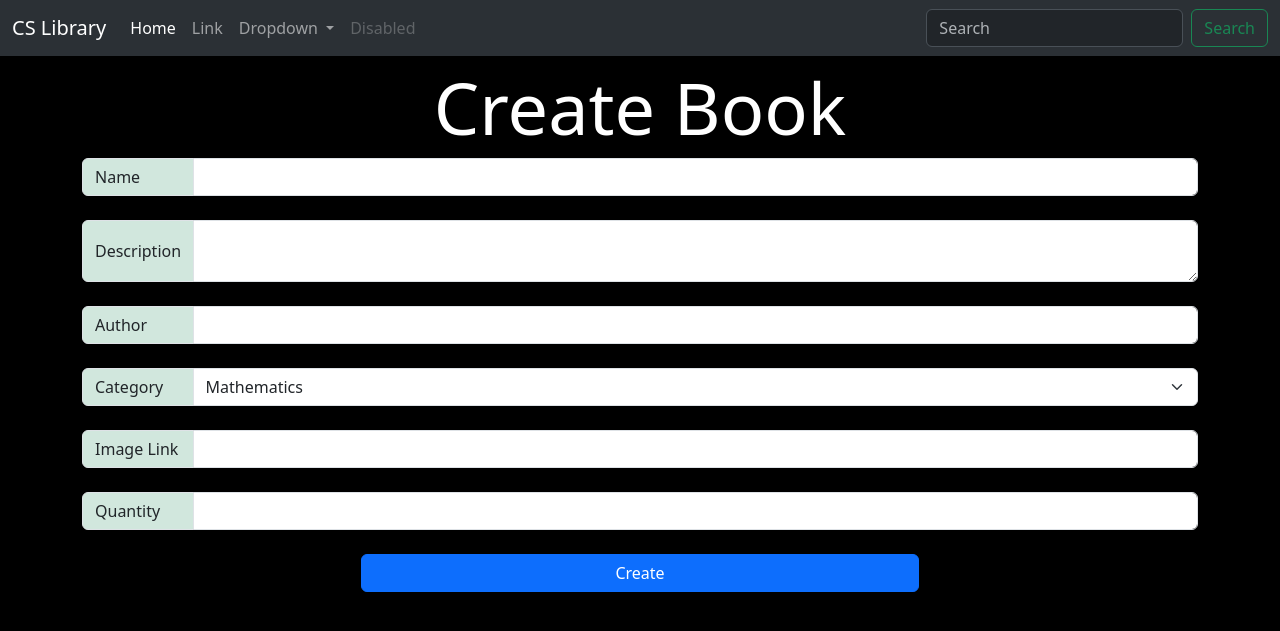
After one commit to Sahil-Deshpande-2003/RPOOP_library_management, a Django app: page /create in a window 1280 px wide. The commit adds this page. Shown: the top 631 px of the page. Run offline with Django 3.2, Linux system fonts and the light colour scheme; data comes from the database, SQL or seed files in the repository; both versions use the stored data as it was after the commit.

Commit message:
create page

```diff
--- a/home/forms.py
+++ b/home/forms.py
@@ -2,8 +2,6 @@ from django.forms import ModelForm
 from .models import Room
 
 class RoomForm(ModelForm):
-
     class Meta:
-
         model = Room
         fields='__all__'
--- a/home/models.py
+++ b/home/models.py
@@ -6,6 +6,8 @@ from django.contrib.auth.models import User
 
 class Category(models.Model):
     name = models.CharField(max_length=200)
+    image_link = models.CharField(max_length=200, null=True)
+    description = models.TextField(null=True)
 
     def __str__(self):
 
@@ -14,6 +16,7 @@ class Category(models.Model):
 class Room(models.Model):
 
     book_name = models.CharField(max_length=200)
+    book_description = models.TextField(null=True)
     author = models.CharField(max_length=200)
     category = models.ForeignKey(
         Category,
@@ -21,6 +24,9 @@ class Room(models.Model):
         blank=True,
         default=None
     )
+    image_link = models.CharField(max_length=200, null=True, default="https://twinklelearning.in/uploads/noimage.jpg")
+    book_quantity = models.PositiveSmallIntegerField(blank=True, default=1, null=True)
+
 
     def __str__(self):
         return self.book_name
--- a/home/urls.py
+++ b/home/urls.py
@@ -6,12 +6,13 @@ urlpatterns = [
     # path('',views.index,name="home"),
     path('', views.index, name="home"),
     path('category/<str:category>/', views.categories, name="category"),
+
     path('login',views.loginUser,name="login"),
     path('logout',views.logoutUser,name="logout"),
-    path('about',views.aboutUser,name="about"),
-    path('maths',views.mathUser,name="maths"),
-    path('display',views.displayBooks,name="display"),
-    path('addbook',views.addBookUser,name="addbook"),
+
+    path('book/<str:book>/', views.book, name="book"),
+    path('issue/<str:book>/', views.issue_book, name="issue"),
+    path('create',views.create_book,name="addbook"),
     path('updatebook/<str:pk>/',views.UpdateBookUser,name="updatebook"),
     path('deletebook/<str:pk>/',views.deletebookUser,name="deletebook"),
 
--- a/home/views.py
+++ b/home/views.py
@@ -14,18 +14,52 @@ def index(request):
     return render(request,'index.html', context)
 
 def categories(request,category):
-    print(category)
     rooms = Room.objects.filter(category__name = category)
-    print(rooms)
-    context = {'rooms':rooms}
+    context = {'rooms':rooms , 'category':category}
     return render(request, 'category.html', context)
 
+def book(request,book):
+    room = Room.objects.get(book_name = book)
+    context = {'room':room}
+    return render(request, 'book.html', context)
 
+def create_book(request):
+    form = RoomForm()
+    categories = Category.objects.all()
+    if request.method == 'POST':
+        try:
+            book_name = request.POST.get('book_name')
+            book_description = request.POST.get('book_description')
+            author = request.POST.get('author')
+            category = request.POST.get('category')
+            image_link = request.POST.get('image_link')
+            book_quantity = request.POST.get('book_quantity')
+            category_obj = Category.objects.get(name=category)
+            room = Room(book_name=book_name, book_description=book_description, author=author, category=category_obj, image_link=image_link, book_quantity=book_quantity)
+            room.save()
+        except:
+            pass
+    context = {'form' : form, 'categories':categories }
+    return render(request,'create.html',context)
 
-def displayBooks(request):
-    rooms = Room.objects.all()
-    context  = {'rooms':rooms}
-    return render(request,'display.html',context)
+def issue_book(request,book):
+    room = Room.objects.get(book_name = book)
+    print(room)
+    pass
+
+def UpdateBookUser(request,pk):
+    room = Room.objects.get(id=pk)
+    form = RoomForm(instance=room)
+    context={}
+    return render(request,'room_form.html',context)
+
+def deletebookUser(request,pk):
+    room = Room.objects.get(id=pk)
+    if request.method=='POST':
+        room.delete()
+        return redirect('display')
+    return render(request,'delete.html',{'obj':room})
+
 
 def loginUser(request):
     if request.method=="POST":
@@ -42,32 +76,3 @@ def loginUser(request):
 def logoutUser(request):
     logout(request)
     return redirect("/login")
-
-def aboutUser(request):
-    return render(request,"about.html")
-
-def mathUser(request):
-    return render(request,"maths.html")
-
-def addBookUser(request):
-    form = RoomForm()
-    if request.method == 'POST':
-        form = RoomForm(request.POST)
-        if (form.is_valid):
-            form.save()
-            return redirect('home')
-    context = {'form':form}
-    return render(request,'book_form.html',context)
-
-def UpdateBookUser(request,pk):
-    room = Room.objects.get(id=pk)
-    form = RoomForm(instance=room)
-    context={}
-    return render(request,'room_form.html',context)
-
-def deletebookUser(request,pk):
-    room = Room.objects.get(id=pk)
-    if request.method=='POST':
-        room.delete()
-        return redirect('display')
-    return render(request,'delete.html',{'obj':room})
--- /dev/null
+++ b/templates/create.html
@@ -0,0 +1,57 @@
+{% include 'navbar.html' %}
+
+{% block content %}
+{% csrf_token %}
+
+
+<title>Create Book</title>
+<link href="https://cdn.jsdelivr.net/npm/bootstrap@5.3.0-alpha3/dist/css/bootstrap.min.css" rel="stylesheet" integrity="sha384-KK94CHFLLe+nY2dmCWGMq91rCGa5gtU4mk92HdvYe+M/SXH301p5ILy+dN9+nJOZ" crossorigin="anonymous">
+
+
+<body class="bg-black">
+    <div class="container">
+        <h1 class="display-2 mt-2 text-white w-100 text-center">Create Book</h1>
+        <form class="needs-validation" action="/create" method="POST" novalidate>
+            <div class="input-group mb-4 has-validation">
+                <span class="input-group-text bg-success-subtle" style="width: 10%;">Name</span>
+                <input type="text" name="book_name" class="form-control" required>
+                <div class="invalid-feedback">
+                    Please provide the name of the book.
+                </div>
+            </div>
+            <div class="input-group mb-4">
+                <span class="input-group-text  bg-success-subtle" style="width: 10%;">Description</span>
+                <textarea class="form-control" name="book_description" aria-label="With textarea"></textarea>
+            </div>
+            <div class="input-group mb-4 ">
+                <span class="input-group-text bg-success-subtle" style="width: 10%;">Author</span>
+                <input type="text" name="author" class="form-control">
+            </div>
+            <div class="input-group mb-4 ">
+                <span class="input-group-text bg-success-subtle" style="width: 10%;">Category</span>
+                <select class="form-select" name="category" aria-label="Default select example">
+                    {% for category in categories %}
+                    <option value="{{category.name}}">{{category.name}}</option>
+                    {% endfor %}
+                </select>
+            </div>
+            <div class="input-group mb-4">
+                <span class="input-group-text bg-success-subtle" style="width: 10%;">Image Link</span>
+                <input type="text" name="image_link" class="form-control">
+            </div>
+            <div class="input-group mb-4 ">
+                <span class="input-group-text bg-success-subtle" style="width: 10%;">Quantity</span>
+                <input type="number" name="book_quantity" class="form-control">
+            </div>
+            <div class="d-flex w-100 justify-content-center">
+                {% csrf_token %}
+                <button type="submit" class="btn btn-primary w-50">Create</button>
+            </div>
+        </form>
+    </div>
+    <script src="https://cdn.jsdelivr.net/npm/bootstrap@5.3.0-alpha3/dist/js/bootstrap.bundle.min.js" integrity="sha384-ENjdO4Dr2bkBIFxQpeoTz1HIcje39Wm4jDKdf19U8gI4ddQ3GYNS7NTKfAdVQSZe" crossorigin="anonymous"></script>
+
+</body>
+</html>
+
+{% endblock content %}
```
Also changed, not shown: templates/about.html (deleted, +0 -27 lines), templates/book.html (added, +50 -0 lines), templates/book_form.html (deleted, +0 -23 lines), templates/category.html (+4 -5 lines), templates/maths.html (deleted, +0 -65 lines), db.sqlite3, home/migrations/0016_category_image_link_room_book_quantity_and_more.py (added), home/migrations/0017_category_description_room_book_description.py (added), home/migrations/0018_alter_room_image_link.py (added), templates/MS_Chauhan.jpg (deleted).
